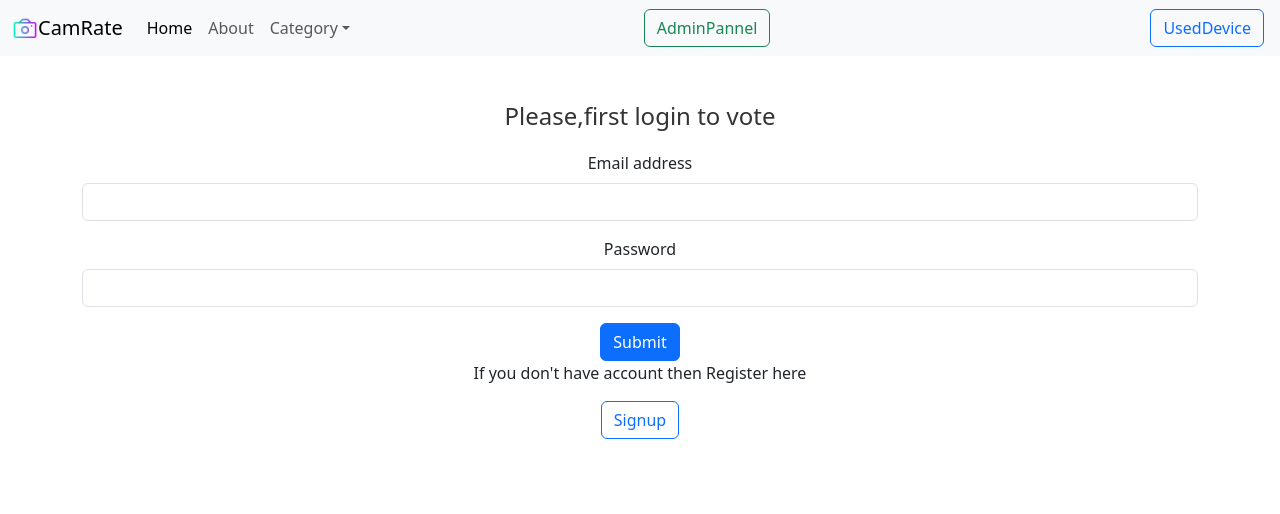
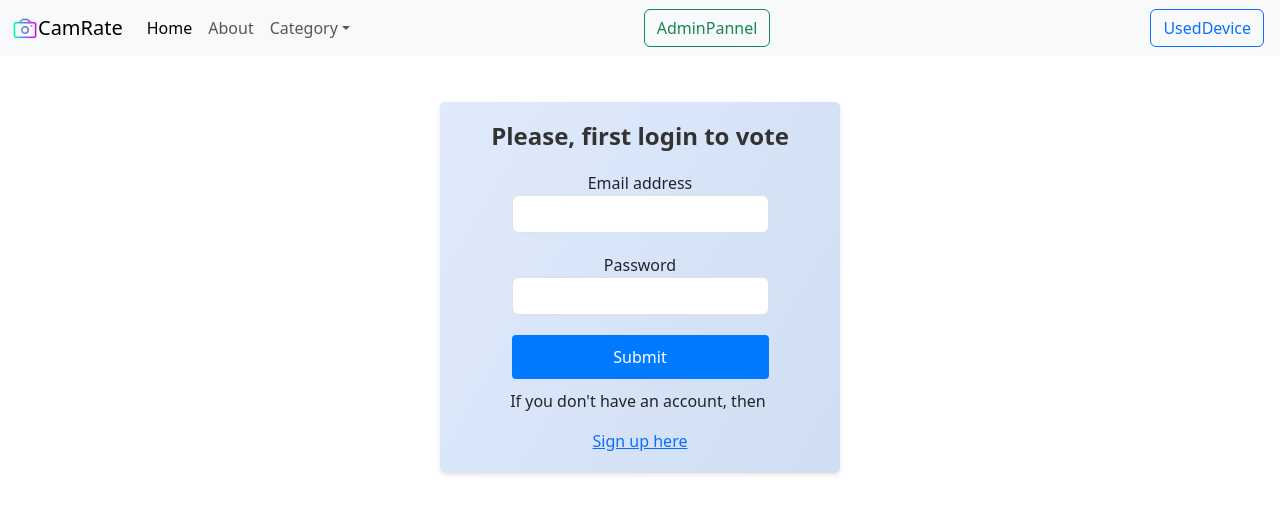
Before and after one commit to mwizard9/Camera_Test, a React (Create React App) app: page /bliendCameraTest/login in a window 1280 px wide. Shown: the top 514 px of the page. Built offline with nearby package versions, Linux system fonts and the light colour scheme.

Commit message:
updating login and signup

```diff
--- a/src/Authentication/Login.js
+++ b/src/Authentication/Login.js
@@ -1,56 +1,115 @@
-import React, { useState } from 'react'
-import { useNavigate } from 'react-router-dom'
-import { Link } from 'react-router-dom'
+import React, { useState } from 'react';
+import { useNavigate } from 'react-router-dom';
+import { Link } from 'react-router-dom';
 
 
 const Login = (props) => {
-    const[credentials, setCredentials] = useState({email:"",password:""})
-    let history = useNavigate()
-    const handleSubmit= async(e)=>{
+  const [credentials, setCredentials] = useState({ email: '', password: '' });
+  let history = useNavigate();
+
+  const handleSubmit = async (e) => {
     e.preventDefault();
-        const response = await fetch("http://localhost:5000/api/auth/login", {
+    const response = await fetch('http://localhost:5000/api/auth/login', {
       method: 'POST',
       headers: {
         'Content-Type': 'application/json',
       },
-      body: JSON.stringify({email:credentials.email,password:credentials.password})
+      body: JSON.stringify({ email: credentials.email, password: credentials.password }),
     });
-    const json=await response.json()
-    console.log(json)
-    if (json.success){
+    const json = await response.json();
+    console.log(json);
+    if (json.success) {
       //save the auth token and redirect
-        localStorage.setItem('token',json.jwtData);
-        history("/selectImage")
+      localStorage.setItem("usertoken", JSON.stringify(json))
+      // localStorage.setItem('token', json.jwtData);
+      history('/selectImage');
+    } else {
+      alert('Invalid credentials');
     }
-    else{
-        alert("invalid credentials")
-    }
+  };
 
-    }
+  const onChange = (e) => {
+    setCredentials({ ...credentials, [e.target.name]: e.target.value });
+  };
 
-    const onChange = (e)=>{
-        setCredentials({...credentials, [e.target.name]: e.target.value})
-    }
+  const containerStyle = {
+    display: 'flex',
+    flexDirection: 'column',
+    alignItems: 'center',
+    justifyContent: 'center',
+    marginTop: '50px',
+    background: 'linear-gradient(120deg, #e0eafc, #cfdef3)',
+    padding: '20px',
+    borderRadius: '5px',
+    boxShadow: '0 2px 4px rgba(0, 0, 0, 0.1)',
+    maxWidth: '400px',
+    margin: '0 auto',
+  };
+  const headingStyle = {
+    fontSize: '24px',
+    marginBottom: '20px',
+    fontWeight: 'bold',
+    textAlign: 'center',
+  };
+
+  const formGroupStyle = {
+    marginBottom: '20px',
+    width: '100%',
+  };
+
+  const buttonStyle = {
+    width: '100%',
+    backgroundColor: '#007bff',
+    color: '#fff',
+    border: 'none',
+    borderRadius: '4px',
+    padding: '10px',
+    cursor: 'pointer',
+  };
+
+  const signupLinkStyle = {
+    textAlign: 'center',
+    marginTop: '10px',
+  };
+
   return (
-    <div className='container' >
-      <h1>Please,first login to vote</h1>
+    <div style={containerStyle}>
+      <h1 style={headingStyle}>Please, first login to vote</h1>
       <form onSubmit={handleSubmit}>
-  <div className="mb-3">
-    <label htmlFor="emai1" className="form-label">Email address</label>
-    <input type="email" className="form-control" value={credentials.email} onChange={onChange} id="email" name="email" aria-describedby="emailHelp"/>
-
+        <div style={formGroupStyle}>
+          <label htmlFor="email">Email address</label>
+          <input
+            type="email"
+            className="form-control"
+            value={credentials.email}
+            onChange={onChange}
+            id="email"
+            name="email"
+            aria-describedby="emailHelp"
+          />
         </div>
-  <div className="mb-3">
-    <label htmlFor="password1" className="form-label">Password</label>
-    <input type="password" className="form-control" value={credentials.password} onChange={onChange} id="password" name="password"/>
+        <div style={formGroupStyle}>
+          <label htmlFor="password">Password</label>
+          <input
+            type="password"
+            className="form-control"
+            value={credentials.password}
+            onChange={onChange}
+            id="password"
+            name="password"
+          />
         </div>
 
-  <button type="submit" className="btn btn-primary" >Submit</button><br/>
-  <p>If you don't have account then Register here</p>
-  <Link className="btn btn-outline-primary mx-1" to="/signup" role="button">Signup</Link>
+        <button type="submit" className="btn btn-primary" style={buttonStyle}>
+          Submit
+        </button>
       </form>
+      <div style={signupLinkStyle}>
+        <p>If you don't have an account, then&nbsp;</p>
+        <Link to="/signup">Sign up here</Link>
       </div>
-  )
-}
+    </div>
+  );
+};
 
-export default Login
+export default Login;
--- a/src/Authentication/Signup.js
+++ b/src/Authentication/Signup.js
@@ -1,61 +1,103 @@
-import React, { useState } from 'react'
-import { useNavigate } from 'react-router-dom'
+import React, { useState } from 'react';
+import { useNavigate } from 'react-router-dom';
 
 const Signup = () => {
-    const[credentials, setCredentials] = useState({name:"",email:"",password:"",cpassword:""})
-    let history = useNavigate()
-    const handleSubmit= async(e)=>{
+  const [credentials, setCredentials] = useState({ name: '', email: '', password: '', cpassword: '' });
+  let history = useNavigate();
+
+  const handleSubmit = async (e) => {
     e.preventDefault();
-        const{name,email,password} = credentials;
-        const response = await fetch("http://localhost:5000/api/auth/createUser", {
+    const { name, email, password } = credentials;
+    const response = await fetch('http://localhost:5000/api/auth/createUser', {
       method: 'POST',
       headers: {
         'Content-Type': 'application/json',
       },
-      body: JSON.stringify({name,email,password})
+      body: JSON.stringify({ name, email, password }),
     });
-    const json=await response.json()
-    console.log(json)
-    if (json.success){
-        //save the auth token and redirect
-        localStorage.setItem('token',json.jwtData);
-        history("/")
+    const json = await response.json();
+    console.log(json);
+    if (json.success) {
+      // Save the auth token and redirect
+      localStorage.setItem('token', json.jwtData);
+      history('/login');
+    } else {
+      alert('Invalid credentials');
     }
-    else{
-        alert("invalid credentials")
-    }
+  };
 
-    }
+  const onChange = (e) => {
+    setCredentials({ ...credentials, [e.target.name]: e.target.value });
+  };
 
-    const onChange = (e)=>{
-        setCredentials({...credentials, [e.target.name]: e.target.value})
-    }
+  const containerStyle = {
+    display: 'flex',
+    flexDirection: 'column',
+    alignItems: 'center',
+    justifyContent: 'center',
+    marginTop: '50px',
+  };
+
+  const formStyle = {
+    width: '300px',
+    padding: '20px',
+    background: '#f8f9fa',
+    borderRadius: '5px',
+    boxShadow: '0 2px 4px rgba(0, 0, 0, 0.1)',
+  };
+
+  const inputStyle = {
+    marginBottom: '10px',
+    padding: '8px',
+    borderRadius: '3px',
+    border: '1px solid #ccc',
+    width: '100%',
+  };
+
+  const buttonStyle = {
+    marginTop: '10px',
+    padding: '8px 12px',
+    borderRadius: '3px',
+    border: 'none',
+    backgroundColor: '#007bff',
+    color: '#fff',
+    cursor: 'pointer',
+    width: '100%',
+  };
+
   return (
-    <div className='container ' >
-      <form onSubmit={handleSubmit}>
+    <div style={containerStyle}>
+      <form style={formStyle} onSubmit={handleSubmit}>
         <div className="mb-3">
-    <label htmlFor="exampleInputEmail1" className="form-label">Name</label>
-    <input type="text" className="form-control" name="name" id="name" onChange={onChange} aria-describedby="emailHelp"/>
-
+          <label htmlFor="name">Name</label>
+          <input type="text" className="form-control" name="name" id="name" onChange={onChange} />
         </div>
         <div className="mb-3">
-    <label htmlFor="exampleInputEmail1" className="form-label">Email address</label>
-    <input type="email" className="form-control" id="email" name="email" onChange={onChange}  aria-describedby="emailHelp"/>
-
+          <label htmlFor="email">Email address</label>
+          <input type="email" className="form-control" id="email" name="email" onChange={onChange} />
         </div>
         <div className="mb-3">
-    <label htmlFor="exampleInputPassword1" className="form-label">Password</label>
-    <input type="password" className="form-control" onChange={onChange} name="password"  id="password"minLength={5} required/>
+          <label htmlFor="password">Password</label>
+          <input type="password" className="form-control" onChange={onChange} name="password" id="password" minLength={5} required />
         </div>
         <div className="mb-3">
-    <label htmlFor="exampleInputPassword1" className="form-label">Conform Password</label>
-    <input type="password" className="form-control" onChange={onChange} name="password"  id="cpassword" minLength={5} required/>
+          <label htmlFor="cpassword">Confirm Password</label>
+          <input
+            type="password"
+            className="form-control"
+            onChange={onChange}
+            name="cpassword"
+            id="cpassword"
+            minLength={5}
+            required
+          />
         </div>
-
-  <button type="submit" className="btn btn-primary">Submit</button>
+        <button type="submit" className="btn btn-primary" style={buttonStyle}>
+          Submit
+        </button>
       </form>
     </div>
-  )
-}
+  );
+};
 
-export default Signup
+export default Signup;
```
Lines whose indentation alone changed are shown as unchanged.
